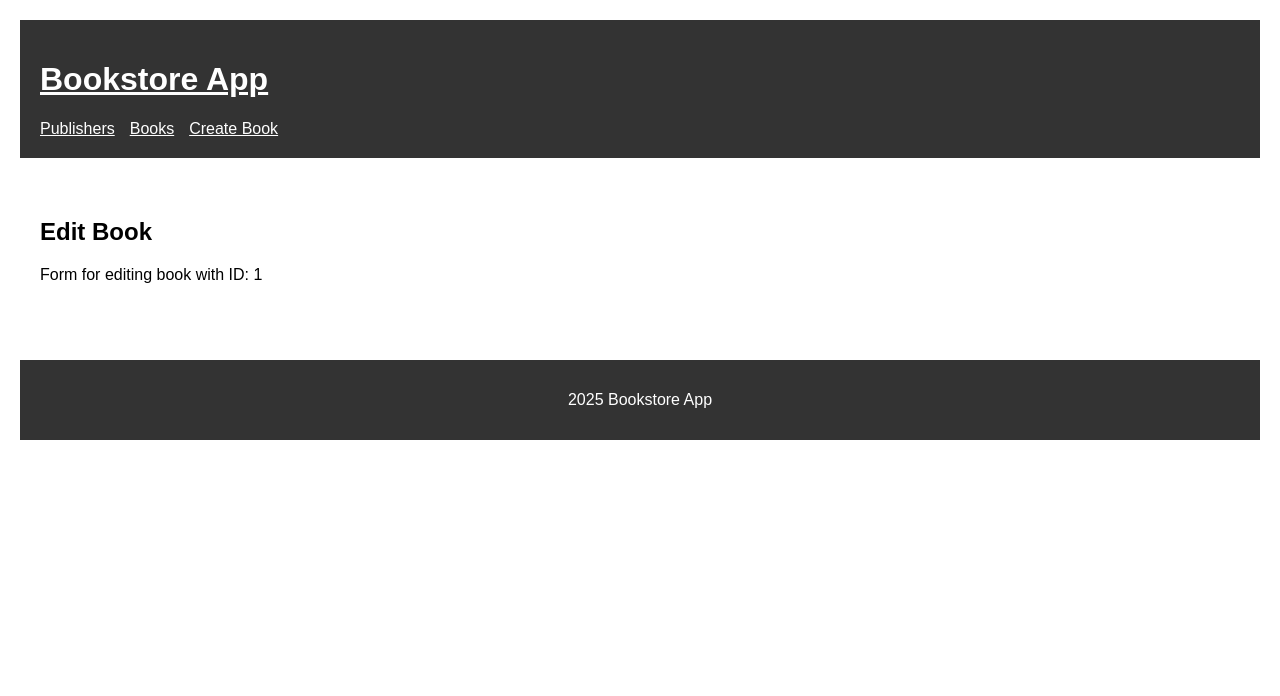
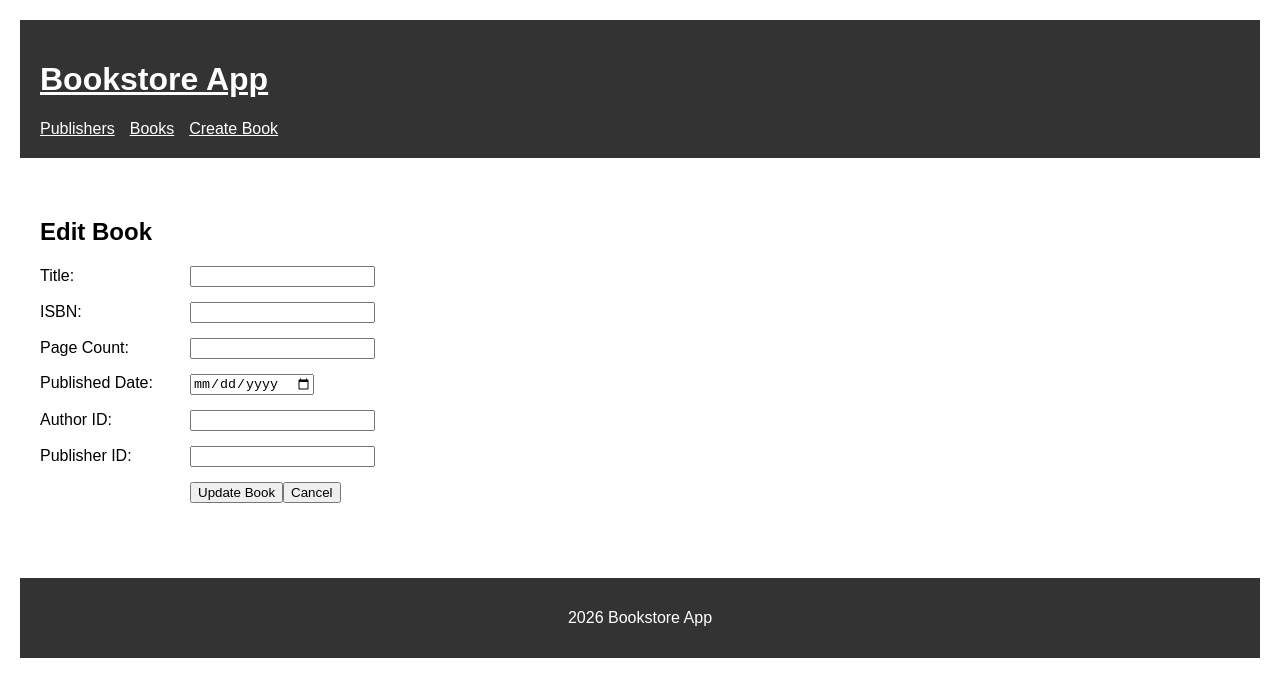
Before and after one commit to Tijana-lgtm/Prodavnica-knjiga-Klijentska-aplikacija, a React (Vite) app: page /books/edit/1 in a window 1280 px wide. Shown: the top 696 px of the page. Built offline with nearby package versions, Linux system fonts and the light colour scheme; no server answers.

Commit message:
Prodavnica knjiga:Dodavanje i izmena knjiga

```diff
--- a/package.json
+++ b/package.json
@@ -12,6 +12,7 @@
     "axios": "^1.13.2",
     "react": "^19.0.0",
     "react-dom": "^19.0.0",
+    "react-hook-form": "^7.69.0",
     "react-router-dom": "^7.11.0"
   },
   "devDependencies": {
--- a/src/components/Footer.jsx
+++ b/src/components/Footer.jsx
@@ -3,7 +3,7 @@ import React from 'react';
 export default function Footer() {
   return (
     <div className="footer">
-      <p>2025 Bookstore App</p>
+      <p>2026 Bookstore App</p>
     </div>
   );
 }
--- a/src/pages/BooksForm.jsx
+++ b/src/pages/BooksForm.jsx
@@ -1,17 +1,116 @@
-import React from 'react';
-import { useParams } from 'react-router-dom';
+import React, { useState, useEffect } from 'react';
+import { useParams, useNavigate } from 'react-router-dom';
+import { getBook, createBook, updateBook } from '../services/booksService';
+import { useForm } from 'react-hook-form';
 
 export default function BooksForm() {
   const { id } = useParams();
+  const isEditMode = Boolean(id);
+  const navigate = useNavigate();
+
+  const { register, handleSubmit, formState, reset } = useForm();
+  const [loading, setLoading] = useState(true);
+
+  useEffect(() => {
+    fetchData();
+  }, [id]);
+
+  const fetchData = async () => {
+    try {
+      if (isEditMode) {
+        const bookData = await getBook(id);
+        reset({
+          title: bookData.title,
+          isbn: bookData.isbn,
+          pageCount: bookData.pageCount,
+          publishedDate: bookData.publishedDate.split('T')[0],
+          //odvaja datum od vremena i uzima nulti element-datum
+          authorId: bookData.authorId,
+          publisherId: bookData.publisherId
+        });
+      }
+
+      setLoading(false);
+    } catch (err) {
+      alert('Error loading data!');
+      setLoading(false);
+    }
+  };
+
+  const onSubmit = async (formData) => {
+    try {
+      const bookData = {
+        title: formData.title,
+        isbn: formData.isbn,
+        pageCount: parseInt(formData.pageCount),
+        publishedDate: new Date(formData.publishedDate).toISOString(),
+        authorId: parseInt(formData.authorId),
+        publisherId: parseInt(formData.publisherId)
+      };
+
+      if (isEditMode) {
+        await updateBook(id, { ...bookData, id: parseInt(id) });
+        alert('Book updated successfully!');
+      } else {
+        await createBook(bookData);
+        alert('Book created successfully!');
+      }
+
+      navigate('/books');
+    } catch (err) {
+      alert('Error saving book!');
+    }
+  };
+
+  if (loading) return <div>Loading...</div>;
 
   return (
     <div>
-      <h2>{id ? 'Edit Book' : 'Create Book'}</h2>
-      {id ? (
-        <p>Form for editing book with ID: {id}</p>
-      ) : (
-        <p>Form for creating new book</p>
-      )}
+      <h2>{isEditMode ? 'Edit Book' : 'Create Book'}</h2>
+
+      <form onSubmit={handleSubmit(onSubmit)}>
+        <div style={{marginBottom: '15px'}}>
+          <label style={{display: 'inline-block', width: '150px'}}>Title:</label>
+          <input type="text" {...register('title', { required: 'Title is required' })} />
+          {formState.errors.title && <p>{formState.errors.title.message}</p>}
+        </div>
+
+        <div style={{marginBottom: '15px'}}>
+          <label style={{display: 'inline-block', width: '150px'}}>ISBN:</label>
+          <input type="text" {...register('isbn', { required: 'ISBN is required' })} />
+          {formState.errors.isbn && <p>{formState.errors.isbn.message}</p>}
+        </div>
+
+        <div style={{marginBottom: '15px'}}>
+          <label style={{display: 'inline-block', width: '150px'}}>Page Count:</label>
+          <input type="number" {...register('pageCount', { required: 'Page count is required' })} />
+          {formState.errors.pageCount && <p>{formState.errors.pageCount.message}</p>}
+        </div>
+
+        <div style={{marginBottom: '15px'}}>
+          <label style={{display: 'inline-block', width: '150px'}}>Published Date:</label>
+          <input type="date" {...register('publishedDate', { required: 'Date is required' })} />
+          {formState.errors.publishedDate && <p>{formState.errors.publishedDate.message}</p>}
+        </div>
+
+        <div style={{marginBottom: '15px'}}>
+          <label style={{display: 'inline-block', width: '150px'}}>Author ID:</label>
+          <input type="number" {...register('authorId', { required: 'Author ID is required' })} />
+          {formState.errors.authorId && <p>{formState.errors.authorId.message}</p>}
+        </div>
+
+        <div style={{marginBottom: '15px'}}>
+          <label style={{display: 'inline-block', width: '150px'}}>Publisher ID:</label>
+          <input type="number" {...register('publisherId', { required: 'Publisher ID is required' })} />
+          {formState.errors.publisherId && <p>{formState.errors.publisherId.message}</p>}
+        </div>
+
+        <div style={{marginBottom: '15px'}}>
+          <label style={{display: 'inline-block', width: '150px'}}></label>
+          <button type="submit">{isEditMode ? 'Update Book' : 'Create Book'}</button>
+          <button type="button" onClick={() => navigate('/books')}>Cancel</button>
+        </div>
+      </form>
     </div>
   );
 }
--- a/src/services/booksService.jsx
+++ b/src/services/booksService.jsx
@@ -7,6 +7,21 @@ export const getBooks = async () => {
   return response.data;
 };
 
+export const getBook = async (id) => {
+  const response = await axios.get(`${API_URL}/books/${id}`);
+  return response.data;
+};
+
+export const createBook = async (book) => {
+  const response = await axios.post(`${API_URL}/books`, book);
+  return response.data;
+};
+
+export const updateBook = async (id, book) => {
+  const response = await axios.put(`${API_URL}/books/${id}`, book);
+  return response.data;
+};
+
 export const deleteBook = async (id) => {
   const response = await axios.delete(`${API_URL}/books/${id}`);
   return response.data;
```
Also changed, not shown: src/services/authorsService.jsx (added, +8 -0 lines), 1 other file (tests, documents, lock files or other folders).
